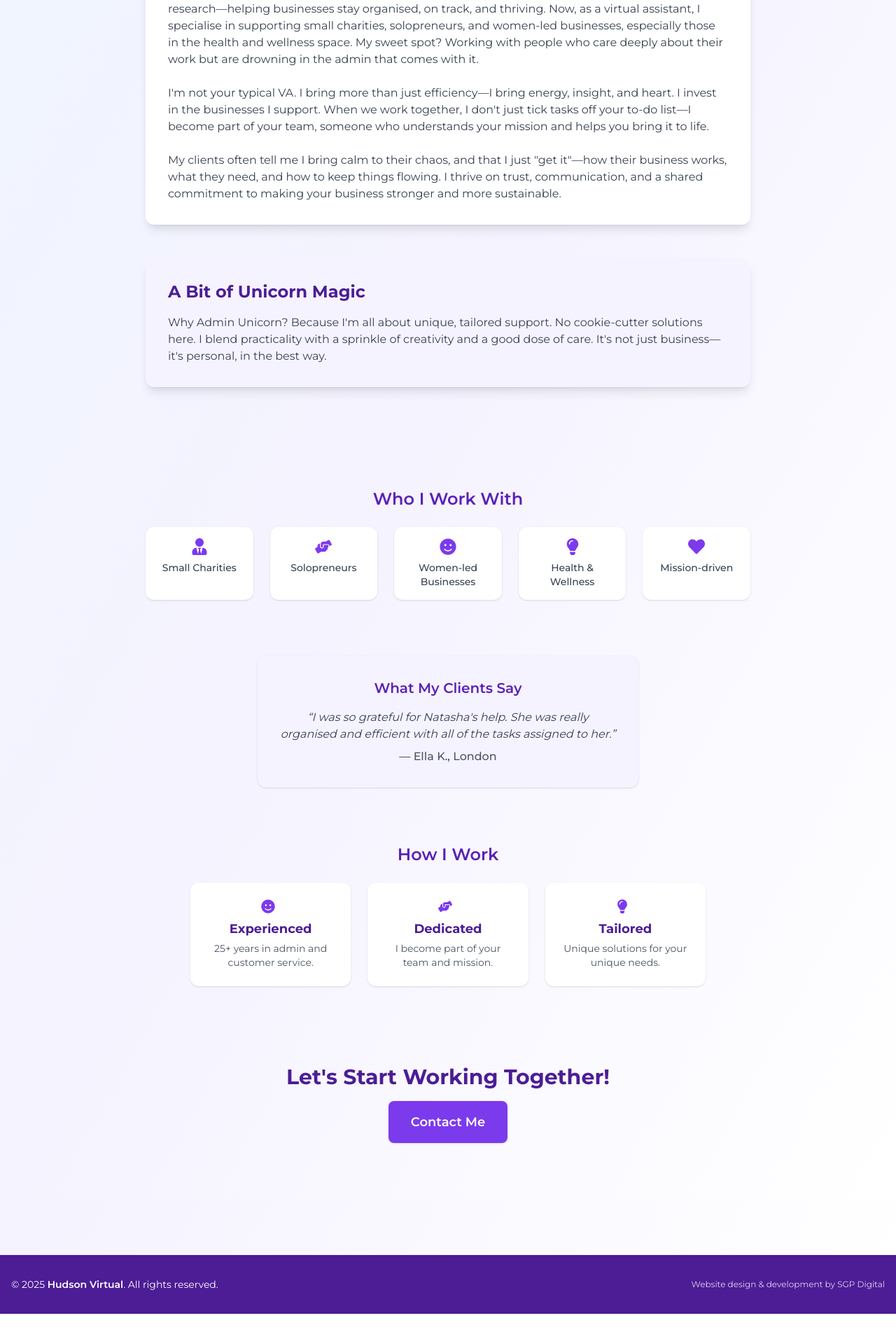
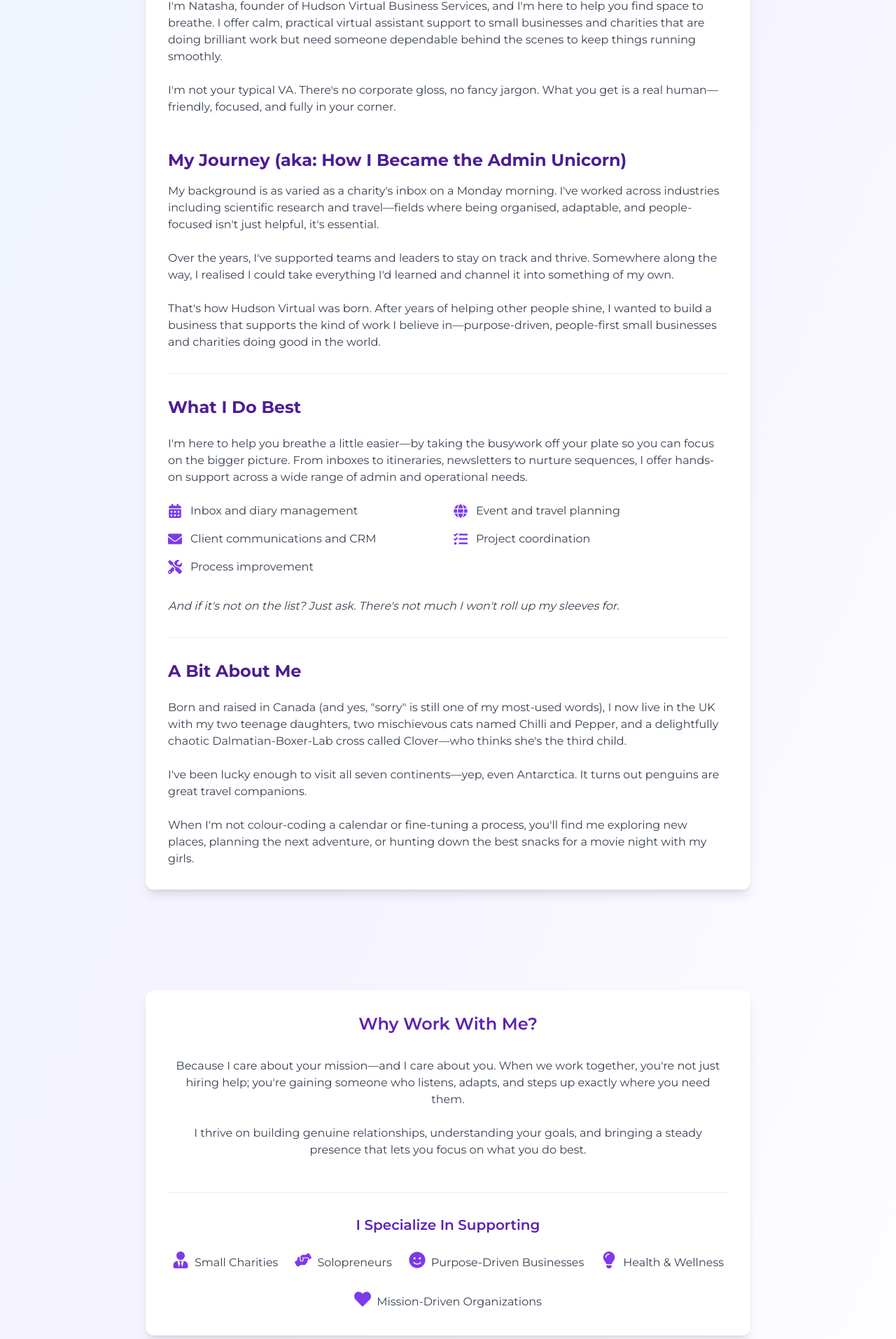
Before and after one commit to SGPDIGITALSOLUTIONS/natashawebsite, a Next.js app: page /about in a window 1280 px wide. Shown: the part 767-2680 px from the top of the page at 70% size. Before the commit the page ends 2644 px from the top, so only its background shows below. Built offline with nearby package versions, Linux system fonts and the light colour scheme.

Commit message:
Update about page with detailed personal content and streamlined layout

```diff
--- a/app/about/page.tsx
+++ b/app/about/page.tsx
@@ -1,21 +1,23 @@
 'use client';
 import Image from 'next/image';
 import Link from 'next/link';
-import { FaUserTie, FaHandsHelping, FaSmile, FaHeart, FaLightbulb } from 'react-icons/fa';
+import { FaUserTie, FaHandsHelping, FaSmile, FaHeart, FaLightbulb, FaCheck, FaGlobe, FaCalendarAlt, FaEnvelope, FaTools, FaTasks } from 'react-icons/fa';
 import { motion } from 'framer-motion';
+
+const services = [
+  { icon: <FaCalendarAlt className="text-purple-600 text-xl" />, label: 'Inbox and diary management' },
+  { icon: <FaGlobe className="text-purple-600 text-xl" />, label: 'Event and travel planning' },
+  { icon: <FaEnvelope className="text-purple-600 text-xl" />, label: 'Client communications and CRM' },
+  { icon: <FaTasks className="text-purple-600 text-xl" />, label: 'Project coordination' },
+  { icon: <FaTools className="text-purple-600 text-xl" />, label: 'Process improvement' },
+];
 
 const clientTypes = [
   { icon: <FaUserTie className="text-purple-600 text-2xl mb-2" />, label: 'Small Charities' },
   { icon: <FaHandsHelping className="text-purple-600 text-2xl mb-2" />, label: 'Solopreneurs' },
-  { icon: <FaSmile className="text-purple-600 text-2xl mb-2" />, label: 'Women-led Businesses' },
+  { icon: <FaSmile className="text-purple-600 text-2xl mb-2" />, label: 'Purpose-Driven Businesses' },
   { icon: <FaLightbulb className="text-purple-600 text-2xl mb-2" />, label: 'Health & Wellness' },
-  { icon: <FaHeart className="text-purple-600 text-2xl mb-2" />, label: 'Mission-driven' },
-];
-
-const values = [
-  { icon: <FaSmile className="text-purple-600 text-xl mr-2" />, title: 'Experienced', desc: '25+ years in admin and customer service.' },
-  { icon: <FaHandsHelping className="text-purple-600 text-xl mr-2" />, title: 'Dedicated', desc: 'I become part of your team and mission.' },
-  { icon: <FaLightbulb className="text-purple-600 text-xl mr-2" />, title: 'Tailored', desc: 'Unique solutions for your unique needs.' },
+  { icon: <FaHeart className="text-purple-600 text-2xl mb-2" />, label: 'Mission-Driven Organizations' },
 ];
 
 export default function AboutPage() {
@@ -34,9 +36,9 @@
               priority
             />
           </div>
-          <h1 className="text-4xl md:text-5xl font-bold text-purple-900 mb-2">Meet Natasha</h1>
-          <p className="text-lg text-gray-700 max-w-3xl mx-auto mb-4">
-            Hi, I'm Natasha – the heart and hands behind Hudson Virtual Business Services (also affectionately known as your Admin Unicorn).
+          <h1 className="text-4xl md:text-5xl font-bold text-purple-900 mb-4">Meet Natasha – Your Admin Unicorn</h1>
+          <p className="text-lg text-gray-700 max-w-3xl mx-auto">
+            Running a small business or charity is no small feat. You're spinning plates, juggling priorities, and wondering if you ever replied to that email from last week—or was it the week before?
           </p>
         </motion.div>
       </section>
@@ -44,79 +46,109 @@
       {/* Main Content */}
       <section className="max-w-4xl mx-auto px-4 py-12">
         <motion.div initial={{ opacity: 0, y: 20 }} whileInView={{ opacity: 1, y: 0 }} transition={{ duration: 0.5 }} className="bg-white rounded-xl shadow-lg p-8 mb-12">
+          <div className="mb-8">
             <p className="text-gray-700 mb-6">
-            With over 25 years of experience in admin and customer service, I've worked across retail, travel, and research—helping businesses stay organised, on track, and thriving. Now, as a virtual assistant, I specialise in supporting small charities, solopreneurs, and women-led businesses, especially those in the health and wellness space. My sweet spot? Working with people who care deeply about their work but are drowning in the admin that comes with it.
+              I'm Natasha, founder of Hudson Virtual Business Services, and I'm here to help you find space to breathe. I offer calm, practical virtual assistant support to small businesses and charities that are doing brilliant work but need someone dependable behind the scenes to keep things running smoothly.
             </p>
             <p className="text-gray-700 mb-6">
-            I'm not your typical VA. I bring more than just efficiency—I bring energy, insight, and heart. I invest in the businesses I support. When we work together, I don't just tick tasks off your to-do list—I become part of your team, someone who understands your mission and helps you bring it to life.
+              I'm not your typical VA. There's no corporate gloss, no fancy jargon. What you get is a real human—friendly, focused, and fully in your corner.
+            </p>
+
+            <h2 className="text-2xl font-bold text-purple-900 mt-12 mb-4">My Journey (aka: How I Became the Admin Unicorn)</h2>
+            <p className="text-gray-700 mb-6">
+              My background is as varied as a charity's inbox on a Monday morning. I've worked across industries including scientific research and travel—fields where being organised, adaptable, and people-focused isn't just helpful, it's essential.
+            </p>
+            <p className="text-gray-700 mb-6">
+              Over the years, I've supported teams and leaders to stay on track and thrive. Somewhere along the way, I realised I could take everything I'd learned and channel it into something of my own.
+            </p>
+            <p className="text-gray-700 mb-6">
+              That's how Hudson Virtual was born. After years of helping other people shine, I wanted to build a business that supports the kind of work I believe in—purpose-driven, people-first small businesses and charities doing good in the world.
+            </p>
+          </div>
+
+          <div className="border-t border-purple-100 pt-8">
+            <h2 className="text-2xl font-bold text-purple-900 mb-6">What I Do Best</h2>
+            <p className="text-gray-700 mb-6">
+              I'm here to help you breathe a little easier—by taking the busywork off your plate so you can focus on the bigger picture. From inboxes to itineraries, newsletters to nurture sequences, I offer hands-on support across a wide range of admin and operational needs.
+            </p>
+
+            <div className="grid grid-cols-1 md:grid-cols-2 gap-4 mb-8">
+              {services.map((service, index) => (
+                <div key={index} className="flex items-center space-x-3">
+                  {service.icon}
+                  <span className="text-gray-700">{service.label}</span>
+                </div>
+              ))}
+            </div>
+
+            <p className="text-gray-700 italic">
+              And if it's not on the list? Just ask. There's not much I won't roll up my sleeves for.
+            </p>
+          </div>
+
+          <div className="border-t border-purple-100 pt-8 mt-8">
+            <h2 className="text-2xl font-bold text-purple-900 mb-6">A Bit About Me</h2>
+            <p className="text-gray-700 mb-6">
+              Born and raised in Canada (and yes, "sorry" is still one of my most-used words), I now live in the UK with my two teenage daughters, two mischievous cats named Chilli and Pepper, and a delightfully chaotic Dalmatian-Boxer-Lab cross called Clover—who thinks she's the third child.
+            </p>
+            <p className="text-gray-700 mb-6">
+              I've been lucky enough to visit all seven continents—yep, even Antarctica. It turns out penguins are great travel companions.
             </p>
             <p className="text-gray-700">
-            My clients often tell me I bring calm to their chaos, and that I just "get it"—how their business works, what they need, and how to keep things flowing. I thrive on trust, communication, and a shared commitment to making your business stronger and more sustainable.
+              When I'm not colour-coding a calendar or fine-tuning a process, you'll find me exploring new places, planning the next adventure, or hunting down the best snacks for a movie night with my girls.
             </p>
-        </motion.div>
-
-        <motion.div initial={{ opacity: 0, y: 20 }} whileInView={{ opacity: 1, y: 0 }} transition={{ duration: 0.5 }} className="bg-purple-50 rounded-xl shadow-lg p-8 mb-12">
-          <h2 className="text-2xl font-bold text-purple-900 mb-4">A Bit of Unicorn Magic</h2>
-          <p className="text-gray-700">
-            Why Admin Unicorn? Because I'm all about unique, tailored support. No cookie-cutter solutions here. I blend practicality with a sprinkle of creativity and a good dose of care. It's not just business—it's personal, in the best way.
-          </p>
+          </div>
         </motion.div>
       </section>
 
-      {/* Client Types Row */}
+      {/* Values and Client Types Section */}
       <section className="max-w-4xl mx-auto px-4 py-12">
-        <h2 className="text-2xl font-semibold text-purple-800 mb-6 text-center">Who I Work With</h2>
-        <div className="grid grid-cols-2 sm:grid-cols-3 md:grid-cols-5 gap-6 justify-items-center">
+        <div className="bg-white rounded-xl shadow-lg p-8">
+          <h2 className="text-2xl font-semibold text-purple-800 mb-8 text-center">Why Work With Me?</h2>
+
+          <div className="mb-12">
+            <p className="text-gray-700 mb-6 text-center">
+              Because I care about your mission—and I care about you. When we work together, you're not just hiring help; you're gaining someone who listens, adapts, and steps up exactly where you need them.
+            </p>
+            <p className="text-gray-700 text-center">
+              I thrive on building genuine relationships, understanding your goals, and bringing a steady presence that lets you focus on what you do best.
+            </p>
+          </div>
+
+          <div className="border-t border-purple-100 pt-8">
+            <h3 className="text-xl font-semibold text-purple-800 mb-6 text-center">I Specialize In Supporting</h3>
+            <div className="flex flex-wrap justify-center gap-6">
               {clientTypes.map((client) => (
-            <motion.div
+                <div
                   key={client.label}
-              initial={{ opacity: 0, y: 20 }}
-              whileInView={{ opacity: 1, y: 0 }}
-              transition={{ duration: 0.4 }}
-              className="bg-white rounded-xl shadow p-4 flex flex-col items-center w-full"
+                  className="flex items-center"
                 >
-              {client.icon}
-              <span className="text-gray-700 font-medium text-sm text-center">{client.label}</span>
-            </motion.div>
+                  <div className="mr-2">{client.icon}</div>
+                  <span className="text-gray-700">{client.label}</span>
+                </div>
               ))}
             </div>
-      </section>
-
-      {/* Testimonial Section */}
-      <section className="max-w-xl mx-auto px-4 py-8">
-        <motion.div initial={{ opacity: 0, y: 20 }} whileInView={{ opacity: 1, y: 0 }} transition={{ duration: 0.5 }} className="bg-purple-50 rounded-xl shadow p-8 text-center">
-          <h3 className="text-xl font-semibold text-purple-800 mb-4">What My Clients Say</h3>
-          <blockquote className="italic text-gray-700 mb-2">“I was so grateful for Natasha's help. She was really organised and efficient with all of the tasks assigned to her.”</blockquote>
-          <div className="text-gray-600 font-medium">— Ella K., London</div>
-        </motion.div>
-      </section>
-
-      {/* How I Work / Values Section */}
-      <section className="max-w-3xl mx-auto px-4 py-12">
-        <h2 className="text-2xl font-semibold text-purple-800 mb-6 text-center">How I Work</h2>
-        <div className="grid grid-cols-1 md:grid-cols-3 gap-6">
-          {values.map((val) => (
-            <motion.div
-              key={val.title}
-              initial={{ opacity: 0, y: 20 }}
-              whileInView={{ opacity: 1, y: 0 }}
-              transition={{ duration: 0.4 }}
-              className="bg-white rounded-xl shadow p-6 flex flex-col items-center text-center"
-            >
-              <div>{val.icon}</div>
-              <h4 className="text-lg font-bold text-purple-900 mt-2 mb-1">{val.title}</h4>
-              <p className="text-gray-600 text-sm">{val.desc}</p>
-            </motion.div>
-          ))}
+          </div>
         </div>
       </section>
 
       {/* Call to Action Section */}
       <section className="text-center mt-16">
-        <motion.h2 initial={{ opacity: 0, y: 20 }} whileInView={{ opacity: 1, y: 0 }} transition={{ duration: 0.5 }} className="text-2xl md:text-3xl font-bold text-purple-900 mb-4">Let's Start Working Together!</motion.h2>
+        <motion.div initial={{ opacity: 0, y: 20 }} whileInView={{ opacity: 1, y: 0 }} transition={{ duration: 0.5 }}>
+          <h2 className="text-2xl md:text-3xl font-bold text-purple-900 mb-4">Let's Talk</h2>
+          <p className="text-lg text-gray-700 max-w-2xl mx-auto mb-8">
+            If you're overwhelmed, overstretched, or simply ready to get some brainspace back—let's talk.
+            No pressure. Just a genuine conversation to see if I'm the right fit for you and your business.
+          </p>
+          <div className="space-x-4">
             <Link href="/contact" className="inline-block bg-purple-600 text-white px-8 py-4 rounded-lg text-lg font-semibold hover:bg-purple-700 transition-colors shadow">
-          Contact Me
+              Book a Discovery Call
             </Link>
+            <Link href="/contact" className="inline-block bg-white text-purple-600 border-2 border-purple-600 px-8 py-4 rounded-lg text-lg font-semibold hover:bg-purple-50 transition-colors">
+              Get in Touch
+            </Link>
+          </div>
+        </motion.div>
       </section>
     </main>
   );
```
Lines whose indentation alone changed are shown as unchanged.
